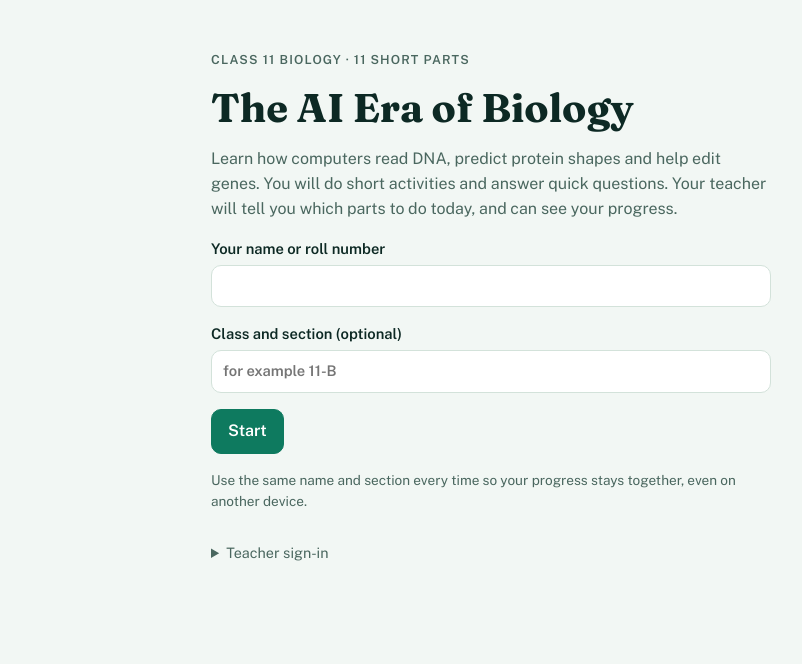
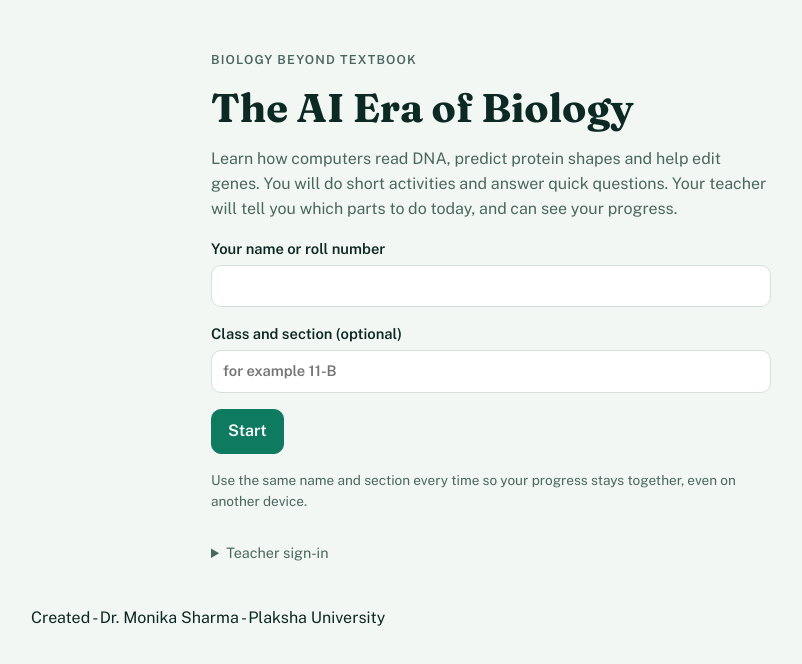
Before and after one commit to msplaksha/ambassador_protein, a website: page index.html in a window 1280 px wide. Shown: the whole page, without its empty margins (149-951 px from the left). Drawn offline with nearby package versions, Linux system fonts and the light colour scheme.

Commit message:
Update index.html

```diff
--- a/index.html
+++ b/index.html
@@ -220,6 +220,7 @@ td.num, th.num { text-align: right; font-variant-numeric: tabular-nums; }
 <div class="wrap" id="root">
   <div class="top" id="top" hidden></div>
   <main id="main" aria-live="polite"><p class="lead">Loading…</p></main>
+   <footer class="cred">Created - Dr. Monika Sharma - Plaksha University</footer>
 </div>
 
 <script src="config.js"></script>
@@ -1103,7 +1104,7 @@ td.num, th.num { text-align: right; font-variant-numeric: tabular-nums; }
   /* ---------------- welcome ---------------- */
   function viewWelcome() {
     var cloud = S.mode === "cloud";
-    return '<section class="welcome"><div class="eyebrow">Class 11 Biology · 11 short parts</div><h1 class="title">The AI Era of Biology</h1>' +
+    return '<section class="welcome"><div class="eyebrow"> Biology beyond Textbook</div><h1 class="title">The AI Era of Biology</h1>' +
       '<p class="lead">Learn how computers read DNA, predict protein shapes and help edit genes. You will do short activities and answer quick questions. Your teacher will tell you which parts to do today, and can see your progress.</p>' +
       (S.banner ? '<div class="banner">' + esc(S.banner) + "</div>" : "") +
       (S.mode === "local" && !S.banner && typeof claude !== "undefined" ? '<div class="banner">You are not signed in, so your progress is saved on this device only and your teacher cannot see it.</div>' : "") +
```
